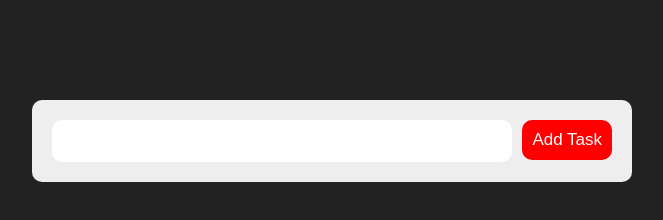
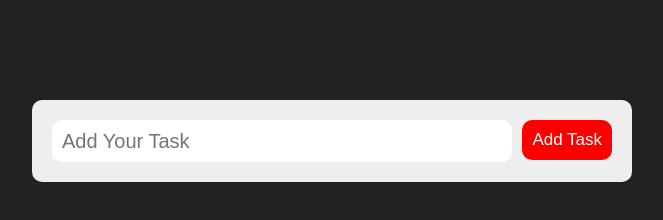
Before and after one commit to Sayyid-Abbas/to-do-list, a plain HTML site: page index.html in a window 1280 px wide. Shown: the whole page, without its empty margins (308-971 px from the left). Drawn offline with Linux system fonts and the light colour scheme.

Commit message:
Adding A `placeholder` For The Input Feild

```diff
--- a/index.html
+++ b/index.html
@@ -14,7 +14,7 @@
   <body>
     <div class="container">
       <div class="form">
-        <input type="text" class="input">
+        <input type="text" class="input" placeholder="Add Your Task">
         <input type="submit" value="Add Task" class="add">
       </div>
       <div class="tasks"></div>
--- a/main.css
+++ b/main.css
@@ -27,6 +27,7 @@ body {
   border-radius: 10px;
   flex: 1;
   font-size: 20px;
+  padding-left: 10px;
 }
 .container .form .add {
   background-color: red;
```
